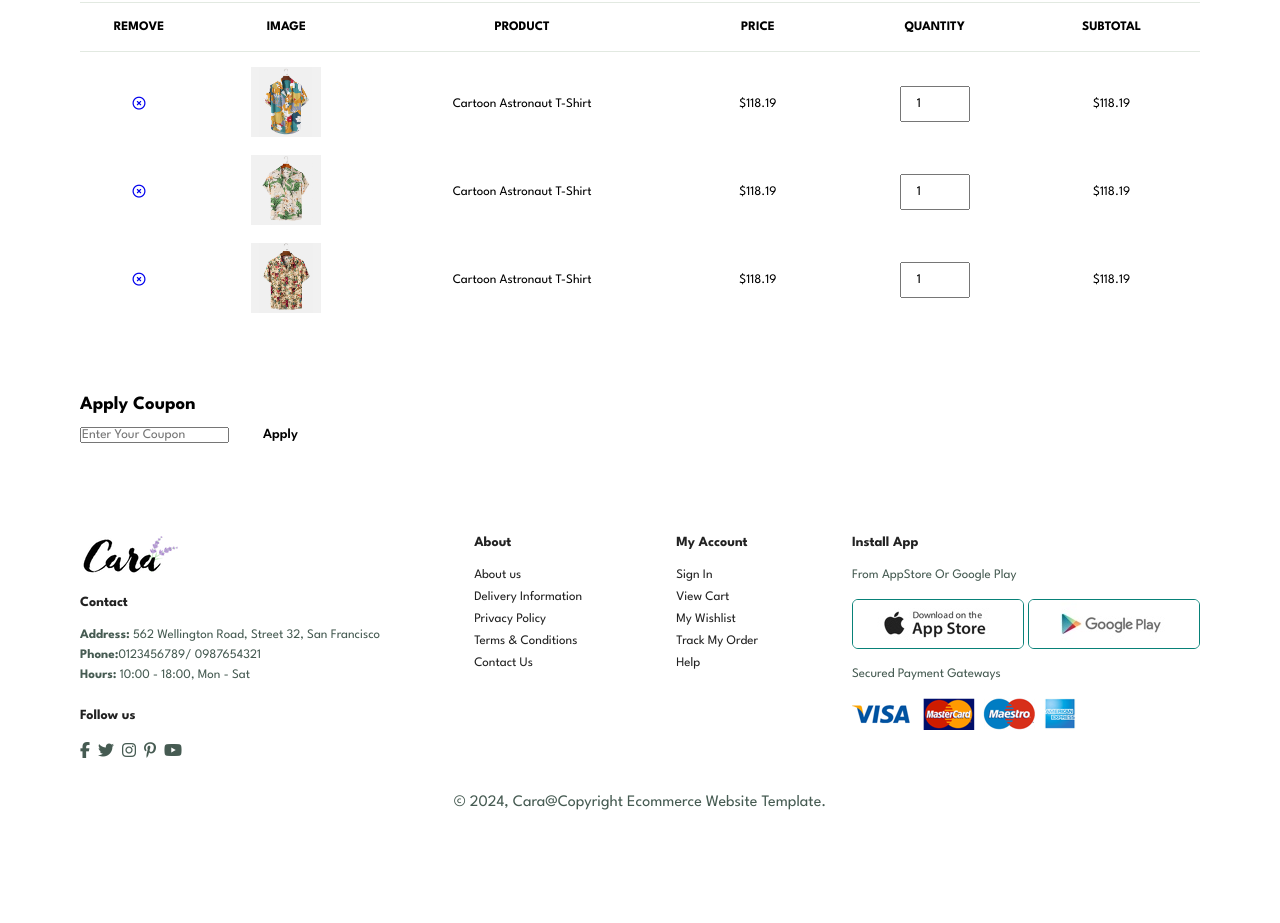
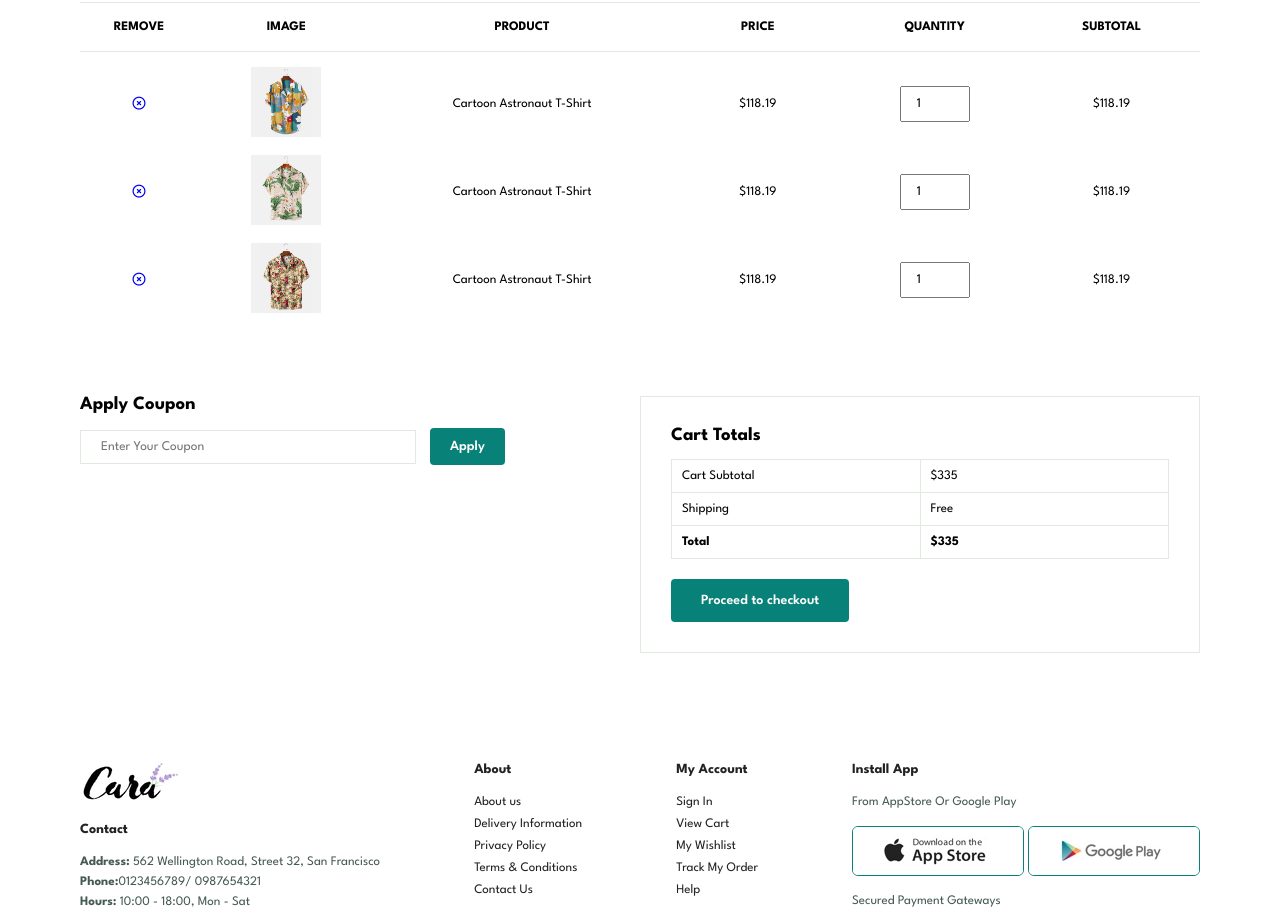
Before and after one commit to ashish10adhikari/Practice-FrontEnd-Ecommerce, a plain HTML site: page cart.html in a window 1280 px wide. Shown: the part 442-1365 px from the top of the page. Before the commit the page ends 1312 px from the top, so only its background shows below. Drawn offline with Linux system fonts and the light colour scheme.

Commit message:
cart.html completed

```diff
--- a/cart.html
+++ b/cart.html
@@ -19,8 +19,9 @@
                 <li><a href="shop.html">Shop</a></li>
                 <li><a href="blog.html">Blog</a></li>
                 <li><a href="about.html">About</a></li>
-                <li><a  href="contact.html">Contact</a></li>
-                <li id="shopping-bag"><a class="active" href="cart.html"><i class="fa-duotone fa-solid fa-bag-shopping"></i></a></li>
+                <li><a href="contact.html">Contact</a></li>
+                <li id="shopping-bag"><a class="active" href="cart.html"><i
+                            class="fa-duotone fa-solid fa-bag-shopping"></i></a></li>
                 <a href="#" id="close"><i class="fa-solid fa-xmark"></i></a>
             </ul>
         </div>
@@ -91,6 +92,29 @@
                 <button class="normal">Apply</button>
             </div>
         </div>
+
+        <div id="subtotal">
+            <h3>Cart Totals</h3>
+            <table>
+                <tr>
+                    <td>Cart Subtotal</td>
+                    <td>$335</td>
+                </tr>
+
+                <tr>
+                    <td>Shipping</td>
+                    <td>Free</td>
+                </tr>
+
+                <tr>
+                    <td><strong>Total</strong></td>
+                    <td><strong>$335</strong></td>
+                </tr>
+            </table>
+
+            <button class="normal">Proceed to checkout</button>
+
+        </div>
     </div>
 
     <footer class="section-p1">
--- a/style.css
+++ b/style.css
@@ -749,6 +749,19 @@ footer .copyright {
   #contact-details .map{
     width: 100%;
   }
+
+  #cart-add{
+    flex-direction: column;
+  }
+
+  #coupon{
+    width: 100%;
+  }
+
+  #subtotal{
+    width: 100%;
+    padding: 20px;
+  }
 }
 
 /*shop page*/
@@ -1124,3 +1137,62 @@ footer .copyright {
 #cart table tbody td{
   font-size: 13px;
 }
+
+#cart-add{
+  display: flex;
+  flex-wrap: wrap;
+  justify-content: space-between;
+}
+
+#coupon{
+  width: 50%;
+  margin-bottom: 30px;
+}
+
+#coupon h3,
+#subtotal h3{
+  padding-bottom: 15px;
+}
+
+#coupon input{
+  padding: 10px 20px;
+  outline: none;
+  width: 60%;
+  margin-right: 10px;
+  border: 1px solid #e2e9e1;
+}
+
+#coupon button{
+  background-color: #088178;
+  color: #fff;
+  padding: 12px 20px;
+}
+
+#subtotal{
+  width: 50%;
+  margin-bottom: 30px;
+  border: 1px solid #e2e9e1;
+  padding: 30px;
+}
+
+#subtotal table{
+  border-collapse: collapse;
+  width: 100%;
+  margin-bottom: 20px;
+}
+
+#subtotal table td{
+  width: 50%;
+  border: 1px solid #e2e9e1;
+  padding: 10px;
+  font-size: 13px;
+}
+
+#subtotal button{
+  background-color: #088178;
+  color: #fff;
+}
+
+#cart{
+  overflow: auto;
+}
```
Lines whose indentation alone changed are shown as unchanged.
